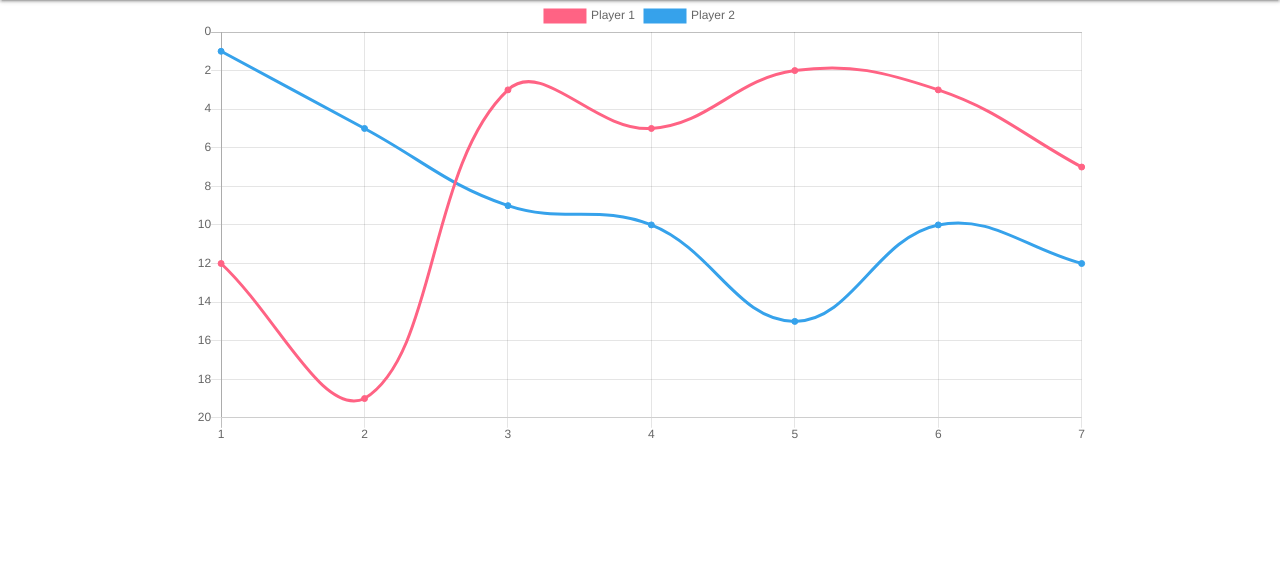
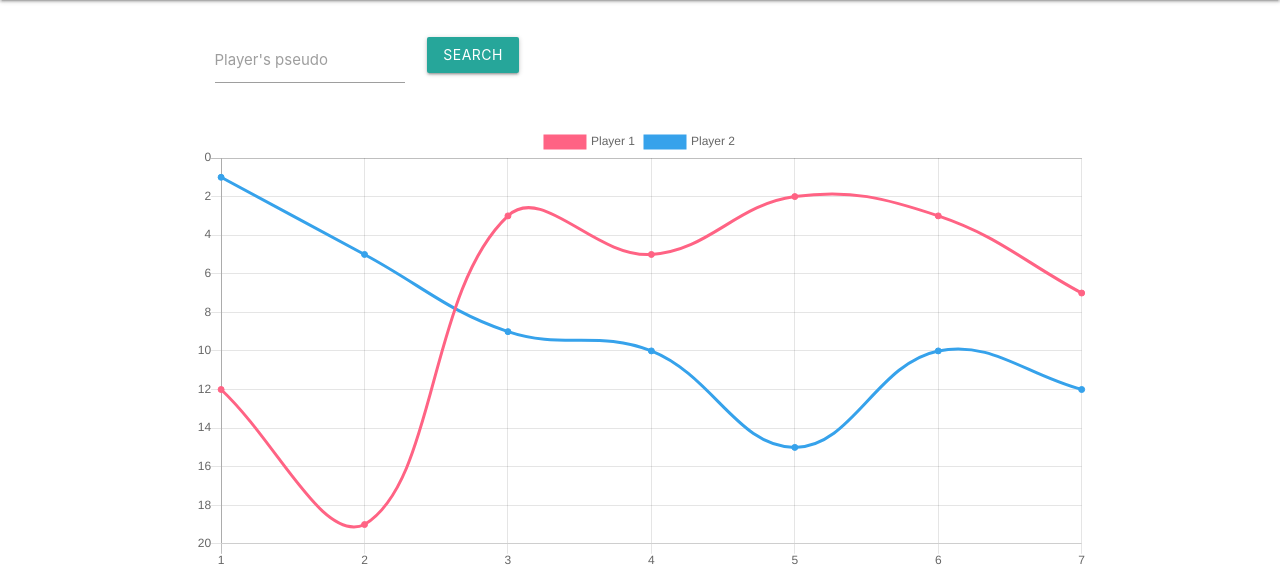
Before and after one commit to AdrienVannson/CG-Ranking, a PHP site: page / in a window 1280 px wide. Shown: the part 64-637 px from the top of the page. Run offline with PHP 8.4, Linux system fonts and the light colour scheme; some libraries are stand-ins or nearby versions.

Commit message:
Add a form to add new players

```diff
--- a/index.php
+++ b/index.php
@@ -20,6 +20,22 @@
 
   <div class="container">
 
+    <div class="row" style="margin-top: 22px;">
+      <form class="col s12 m6">
+
+        <div class="input-field col s6">
+          <input id="pseudo" type="text" onkeydown="if (event.keyCode == 13) {addPlayer(this.value); return false;}">
+          <label for="pseudo">Player's pseudo</label>
+        </div>
+
+        <div class="input-field col s6">
+          <a class="waves-effect waves-light btn" onclick="addPlayer(document.getElementById('pseudo').value)">Search</a>
+        </div>
+
+      </form>
+    </div>
+
+
     <canvas id="chart" width="400" height="200"></canvas>
 
   </div>
--- a/script.js
+++ b/script.js
@@ -39,3 +39,9 @@ var myChart = new Chart(document.getElementById('chart').getContext('2d'), {
     }
   }
 });
+
+
+function addPlayer (name)
+{
+    M.toast({html: 'Player '+name+' added!'});
+}
```
